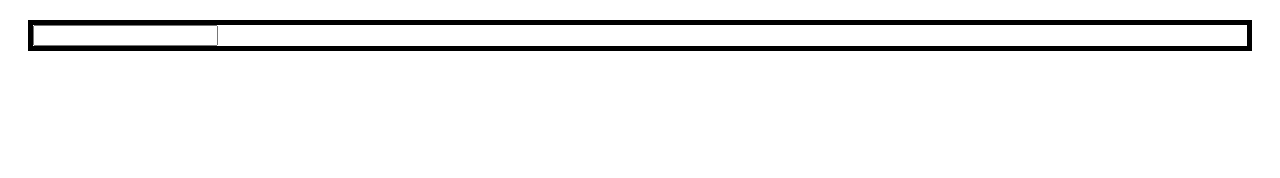
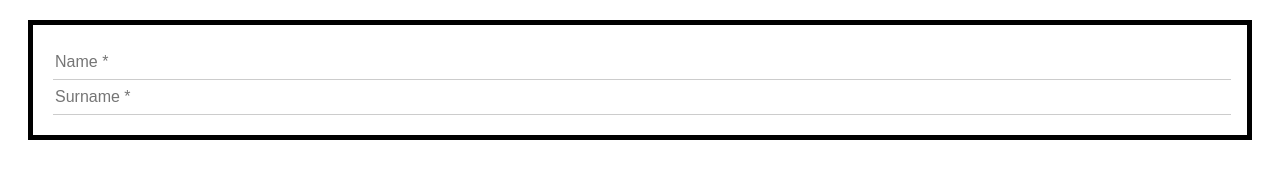
Before and after one commit to TeamPure/impact-components.github.io, a plain HTML site: page index.html in a window 1280 px wide. Drawn offline with Linux system fonts and the light colour scheme.

Commit message:
second commit

```diff
--- a/index.html
+++ b/index.html
@@ -9,7 +9,8 @@
 </head>
 <body>
   <section class="wrapper-test">
-    <input type="text">
+    <input type="text" class="c-input" placeholder="Name *" >
+    <input type="text" class="c-input" placeholder="Surname *" >
   </section>
 </body>
 </html>
--- a/scss/_dontUseInProduction.scss
+++ b/scss/_dontUseInProduction.scss
@@ -1,4 +1,5 @@
 .wrapper-test{
   border: 5px solid black;
   margin: 20px;
+  padding: 20px;
 }
--- a/scss/components/_inputs.scss
+++ b/scss/components/_inputs.scss
@@ -0,0 +1,8 @@
+.c-input{
+  border: 0;
+  border-bottom: 1px solid rgba(0, 0, 0, 0.2);
+  outline: none;
+  width: 100%;
+  font-size: 16px;
+  height: 32px;
+}
```
Also changed, not shown: app.css.
